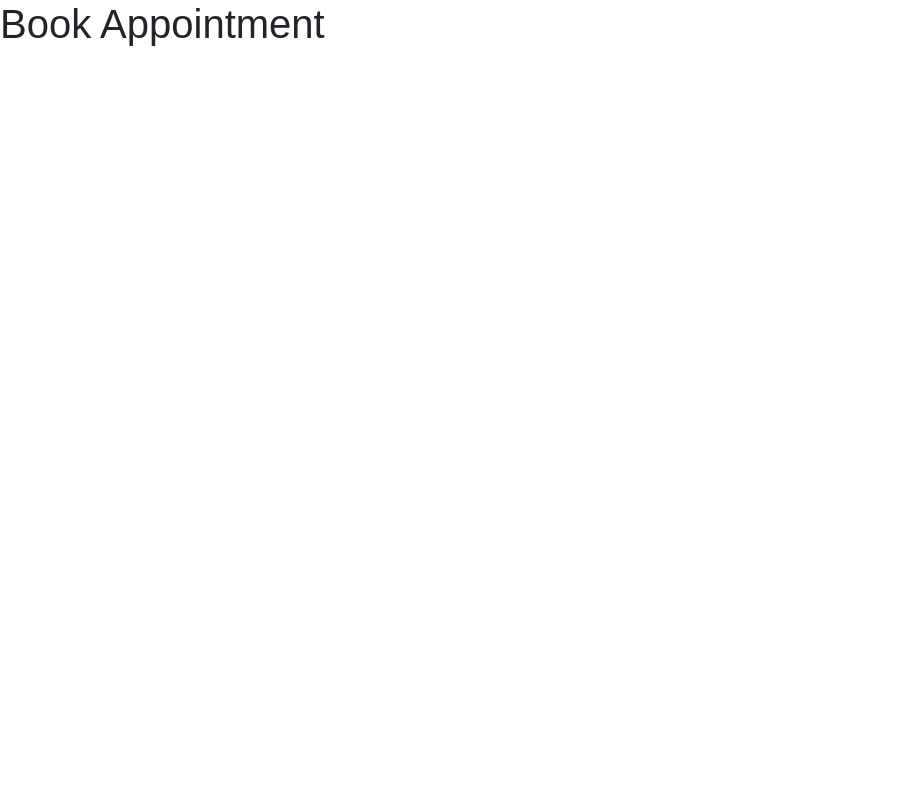
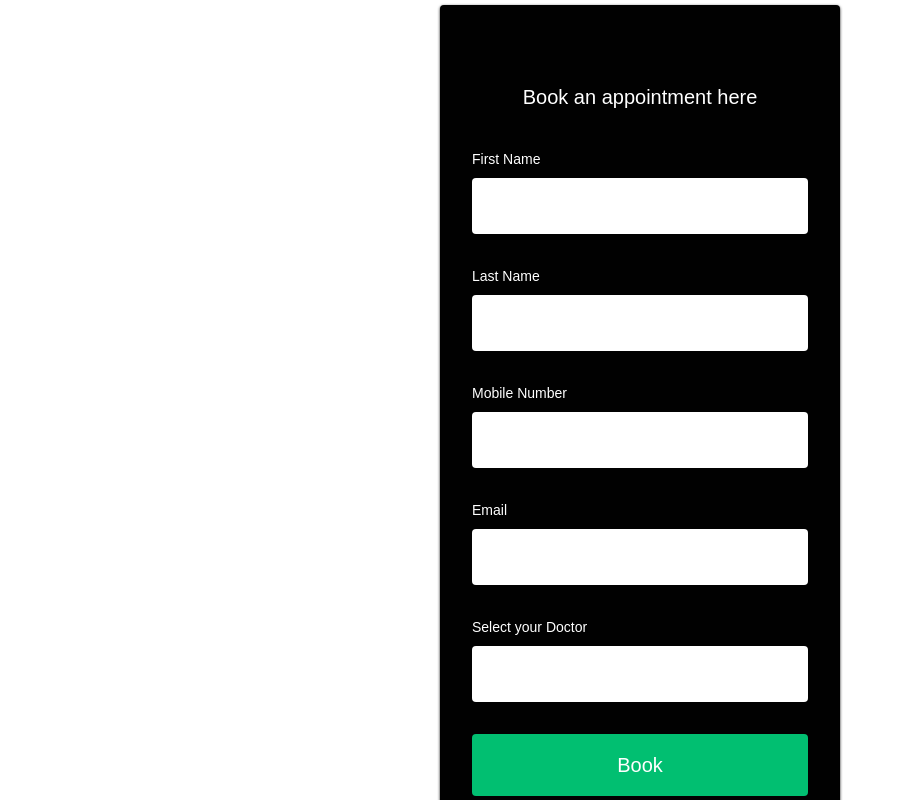
Before and after one commit to romit0007/CP5046-ICT-1, a React (Create React App) app: page /BA in a window 1280 px wide. Shown: the whole page, without its empty margins (0-902 px from the left). Built offline with nearby package versions, Linux system fonts and the light colour scheme.

Commit message:
Booking form

```diff
--- a/package.json
+++ b/package.json
@@ -7,6 +7,7 @@
     "@testing-library/react": "^11.2.5",
     "@testing-library/user-event": "^12.7.3",
     "bootstrap": "^4.6.0",
+    "create-react-app": "^4.0.3",
     "react": "^17.0.1",
     "react-bootstrap": "^1.5.1",
     "react-dom": "^17.0.1",
--- a/src/components/BookA/BookAElements.js
+++ b/src/components/BookA/BookAElements.js
@@ -8,5 +8,95 @@ export const Container = styled.div`
     left:0;
     right:0;
     top:0;
+    z-index: 0;
+    overflow:hidden;
+    background: linear linear-gradient(
+        108deg,
+        rgba(1, 147, 86, 1) 0%,
+        rgba(10, 201, 122, 1) 100%
+    );
+`;
 
+export const FormWrap = styled.div`
+    height: 100%;
+    display: flex;
+    flex-direction: column;
+    justify-content: center;
+
+    @media screen and (max-width: 400px){
+        height: 80px;
+    }
 `
+
+export const Icon = styled(Link)`
+    margin-left: 32px;
+    margin-top: 32px;
+    text-decoration: none;
+    color: #fff;
+    font-weight: 700;
+    font-size: 32px;
+
+    @media screen and (max-width: 480px){
+        margin-left: 16px;
+        margin-top: 8px;
+    }
+`;
+
+export const FormContent = styled.div`
+    height: 100%;
+    display: flex;
+    flex-direction:column;
+    justify-content: center;
+
+    @media screen and (max-width: 480px){
+        padding:10px;
+    }
+`;
+
+export const Form = styled.form`
+    background: #010101;
+    max-width: 400px;
+    height: auto;
+    width: 100%;
+    z-index: 1;
+    display: grid;
+    margin: 0 auto;
+    padding: 80px 32px;
+    border-radius: 4px;
+    box-shadow: 0 1px 3px rgba(0, 0, 0, 0.9);
+
+    @media screen and (max-width: 400px){
+        padding: 32px 2px;
+    }
+`;
+
+export const FormH1 = styled.h1`
+    margin-bottom: 40px;
+    color: #fff;
+    font-size: 20px;
+    font-weight: 400;
+    text-align: center;
+`;
+
+export const FormLabel = styled.label`
+    margin-bottom: 8px;
+    font-size: 14px;
+    color: #fff;
+`;
+
+export const FormInput = styled.input`
+    padding: 16px 16px;
+    margin-bottom: 32px;
+    border: none;
+    border-radius: 4px;
+`;
+
+export const FormButton = styled.button`
+    background: #01bf71;
+    padding: 16px 0;
+    border: none;
+    border-radius: 4px;
+    color: #fff;
+    font-size: 20px;
+    cursor: pointer;
+`;
--- a/src/components/BookA/index.js
+++ b/src/components/BookA/index.js
@@ -1,6 +1,5 @@
 import React from 'react'
-import { FormLabel } from 'react-bootstrap'
-import FormCheckInput from 'react-bootstrap/esm/FormCheckInput'
+import {Container, FormWrap, Icon, FormContent, Form, FormH1,FormInput, FormButton, FormLabel } from './BookAElements'
 
 const BookA = () => {
     return (
@@ -11,15 +10,15 @@ const BookA = () => {
                     <Form action = '/'>
                         <FormH1>Book an appointment here</FormH1>
                         <FormLabel htmlFor='for'> First Name </FormLabel>
-                        <FormCheckInput type = 'text' required/>
+                        <FormInput type = 'text' required/>
                         <FormLabel htmlFor='for'>Last Name</FormLabel>
-                        <FormCheckInput type = 'text' required/>
+                        <FormInput type = 'text' required/>
                         <FormLabel htmlFor='for'>Mobile Number</FormLabel>
-                        <FormCheckInput type = 'number' required/>
+                        <FormInput type = 'number' required/>
                         <FormLabel htmlFor='for'>Email</FormLabel>
-                        <FormCheckInput type = 'email' required/>
+                        <FormInput type = 'email' required/>
                         <FormLabel htmlFor='for'>Select your Doctor</FormLabel>
-                        <FormCheckInput type = 'text' required/>
+                        <FormInput type = 'text' required/>
                         <FormButton type = 'submit'>Book</FormButton>
                     </Form>
                 </FormContent>
--- a/src/pages/BA.js
+++ b/src/pages/BA.js
@@ -1,10 +1,11 @@
 import React from 'react'
+import BookA from '../components/BookA'
 
 const BApage = () => {
     return (
-        <div>
-            <h1>Book Appointment</h1>
-        </div>
+        <>
+          <BookA />
+        </>
     )
 }
 
```
Also changed, not shown: 1 other file (tests, documents, lock files or other folders).
